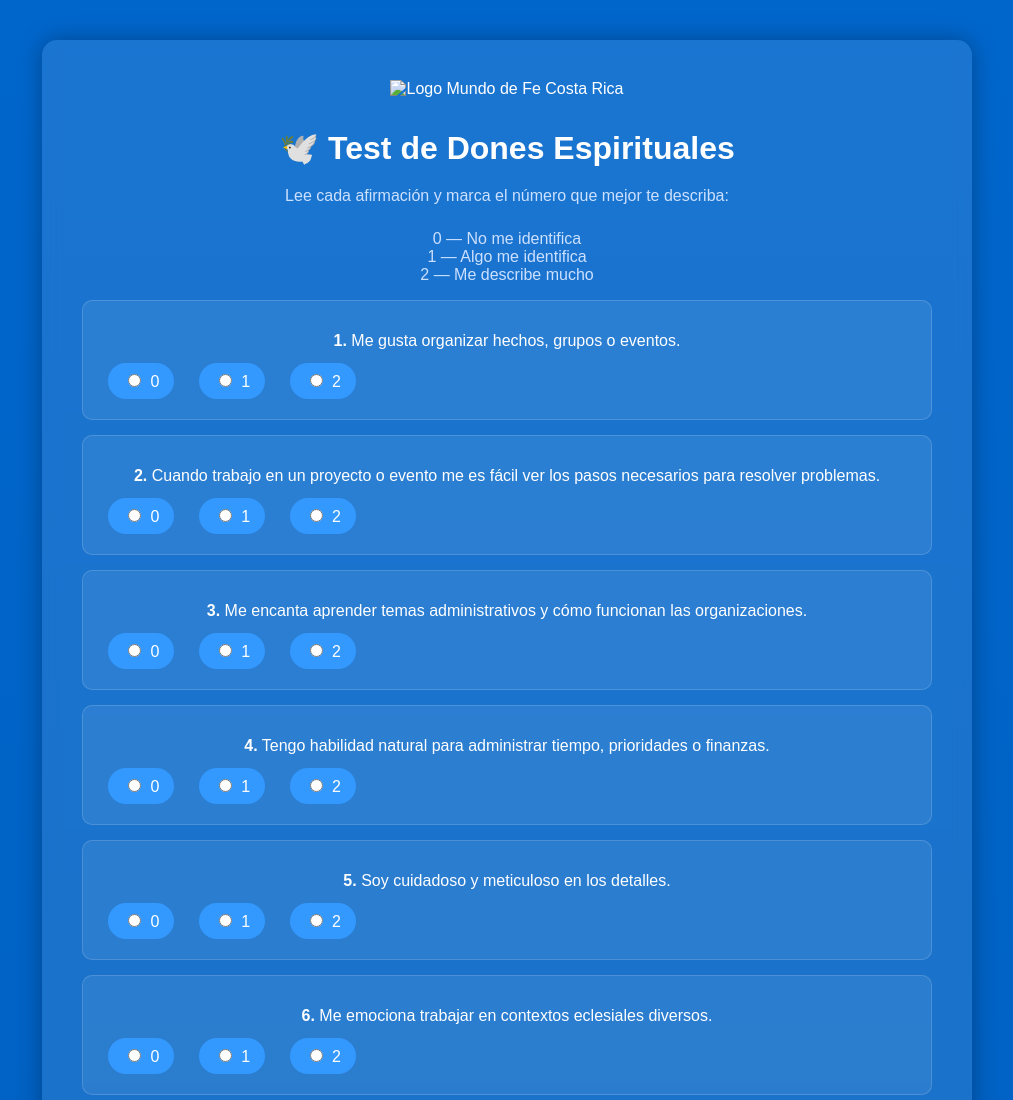
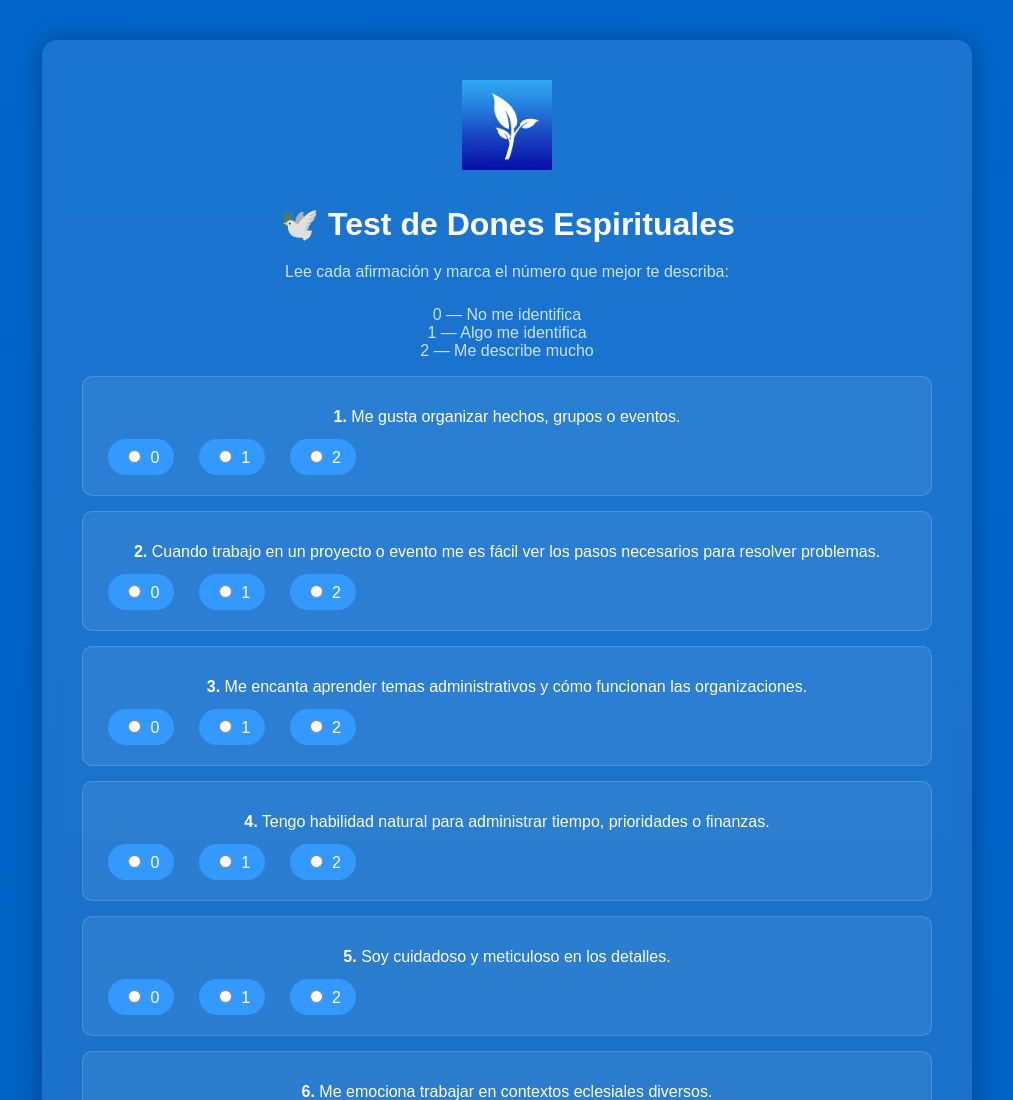
Before and after one commit to gsanabria03/test-dones, a plain HTML site: page index.html in a window 1280 px wide. Shown: the top 1100 px of the page, without its empty margins (133-1146 px from the left). Drawn offline with Linux system fonts and the light colour scheme.

Commit message:
Update index.html

```diff
--- a/index.html
+++ b/index.html
@@ -10,7 +10,7 @@
   <div class="container">
     <!-- Bloque del encabezado con el logo y título -->
     <header>
-      <img src="logo igleisa.jpg" alt="Logo Mundo de Fe Costa Rica" />
+      <img src="logo.jpg" alt="Logo Mundo de Fe Costa Rica" />
       <h1>🕊️ Test de Dones Espirituales</h1>
     </header>
 
```
